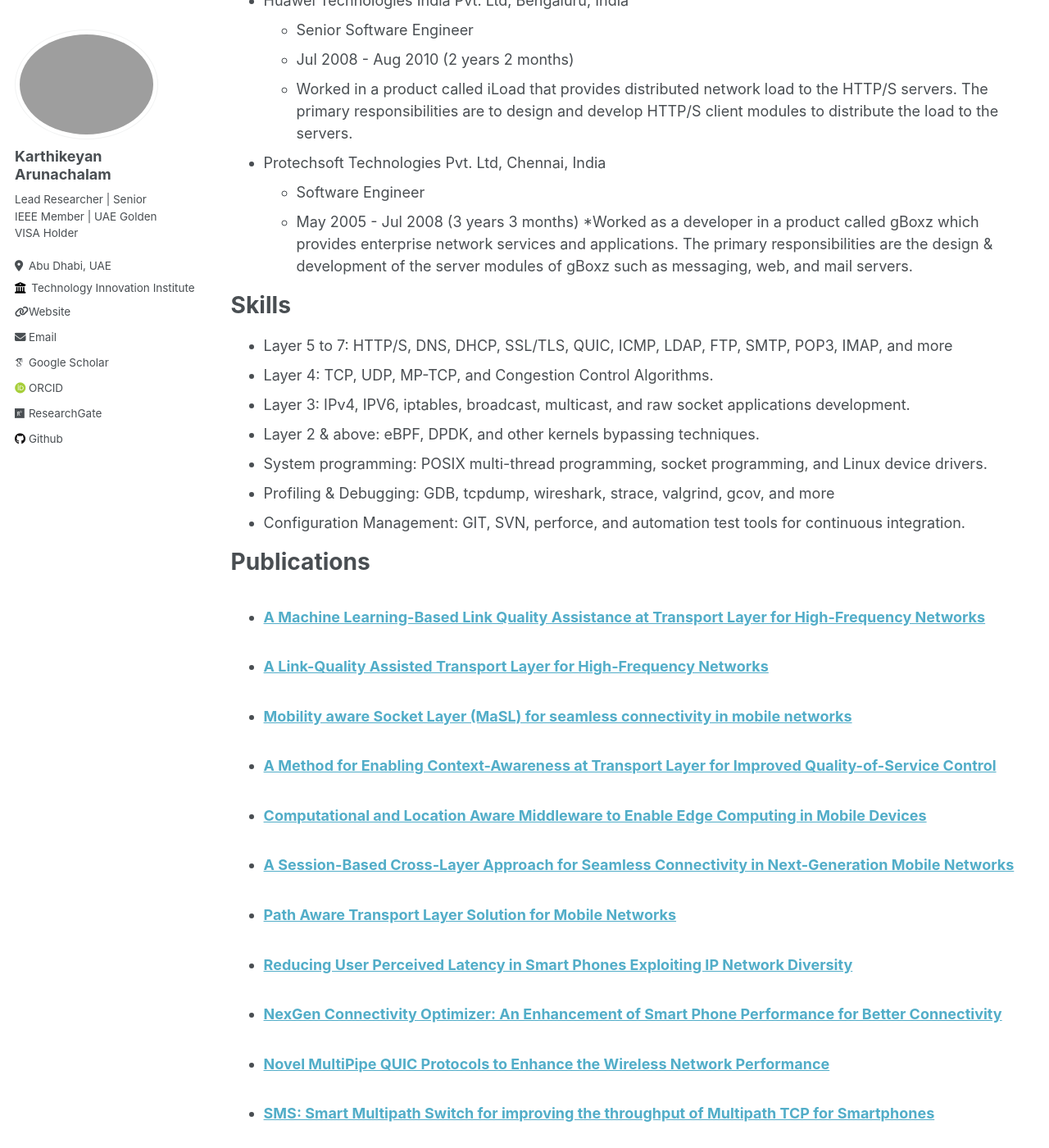
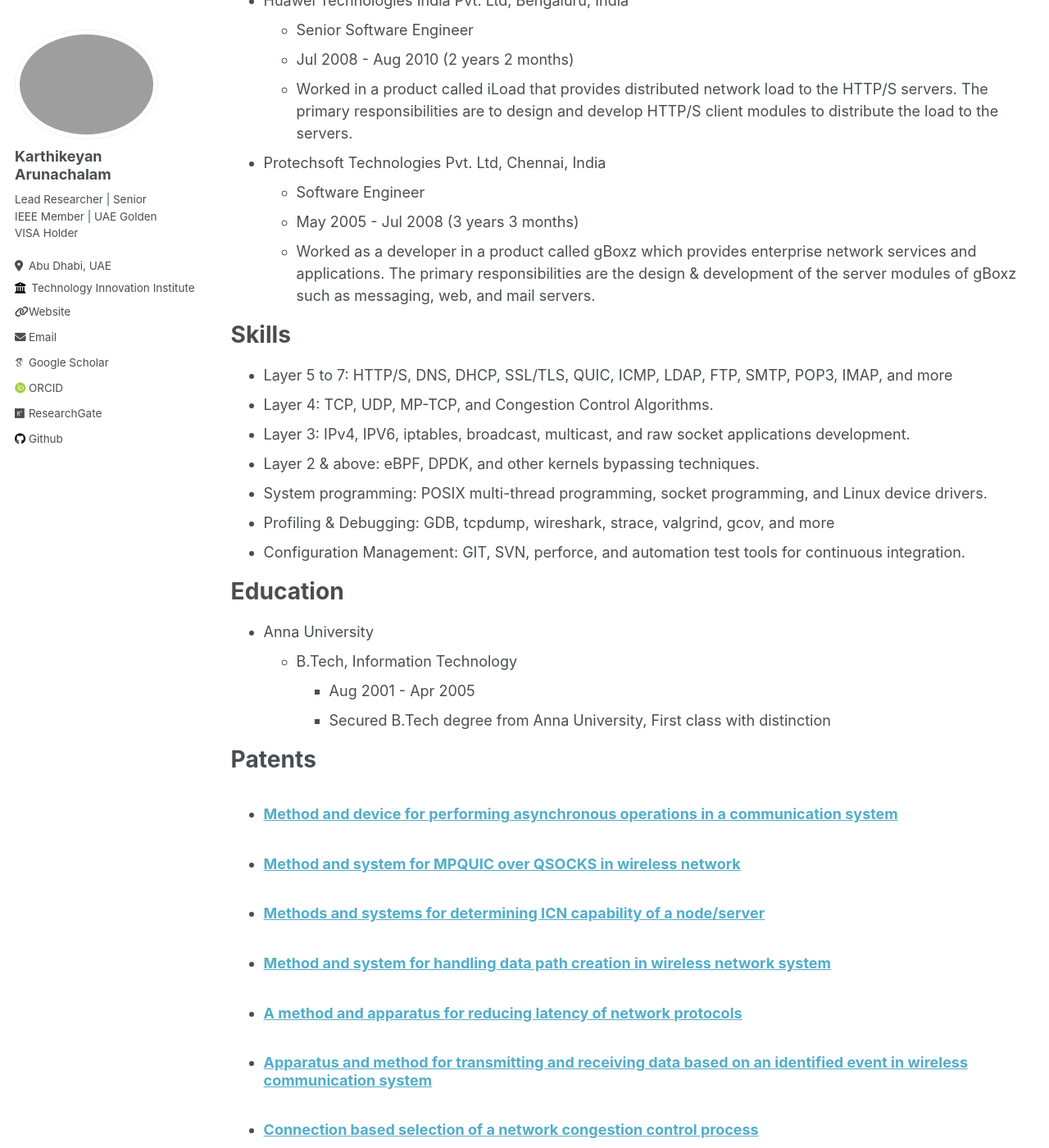
Before and after one commit to karthikeyansct/karthikeyansct.github.io, a Jekyll site: the page built from _pages/cv.md, in a window 1280 px wide and 1400 px high, scrolled down 846 px. Shown: the whole window at 82% size. Built offline with Jekyll 4.4.1, drawn with Linux system fonts in a browser that asks for light colours; some web fonts are replaced; some of the changed text lies outside the part shown.

Commit message:
Update cv.md

```diff
--- a/_pages/cv.md
+++ b/_pages/cv.md
@@ -35,7 +35,7 @@ Work experience
 * Protechsoft Technologies Pvt. Ltd, Chennai, India
   * Software Engineer
   * May 2005 - Jul 2008 (3 years 3 months)
-  *Worked as a developer in a product called gBoxz which provides enterprise network services and applications. The primary responsibilities are the design & development of the server modules of gBoxz such as messaging, web, and mail servers.
+  * Worked as a developer in a product called gBoxz which provides enterprise network services and applications. The primary responsibilities are the design & development of the server modules of gBoxz such as messaging, web, and mail servers.
 
 Skills
 ======
@@ -47,14 +47,21 @@ Skills
 *	Profiling & Debugging: GDB, tcpdump, wireshark, strace, valgrind, gcov, and more
 *	Configuration Management: GIT, SVN, perforce, and automation test tools for continuous integration.
 
+Education
+======
+* Anna University
+  * B.Tech, Information Technology
+    * Aug 2001 - Apr 2005
+    * Secured B.Tech degree from Anna University, First class with distinction
+
+Patents
+======
+  <ul>{% for post in site.patents reversed %}
+    {% include archive-single-cv.html %}
+  {% endfor %}</ul>
+
 Publications
 ======
   <ul>{% for post in site.publications reversed %}
     {% include archive-single-cv.html %}
   {% endfor %}</ul>
-
-
-
-Service and leadership
-======
-* Currently signed in to 43 different slack teams
```
